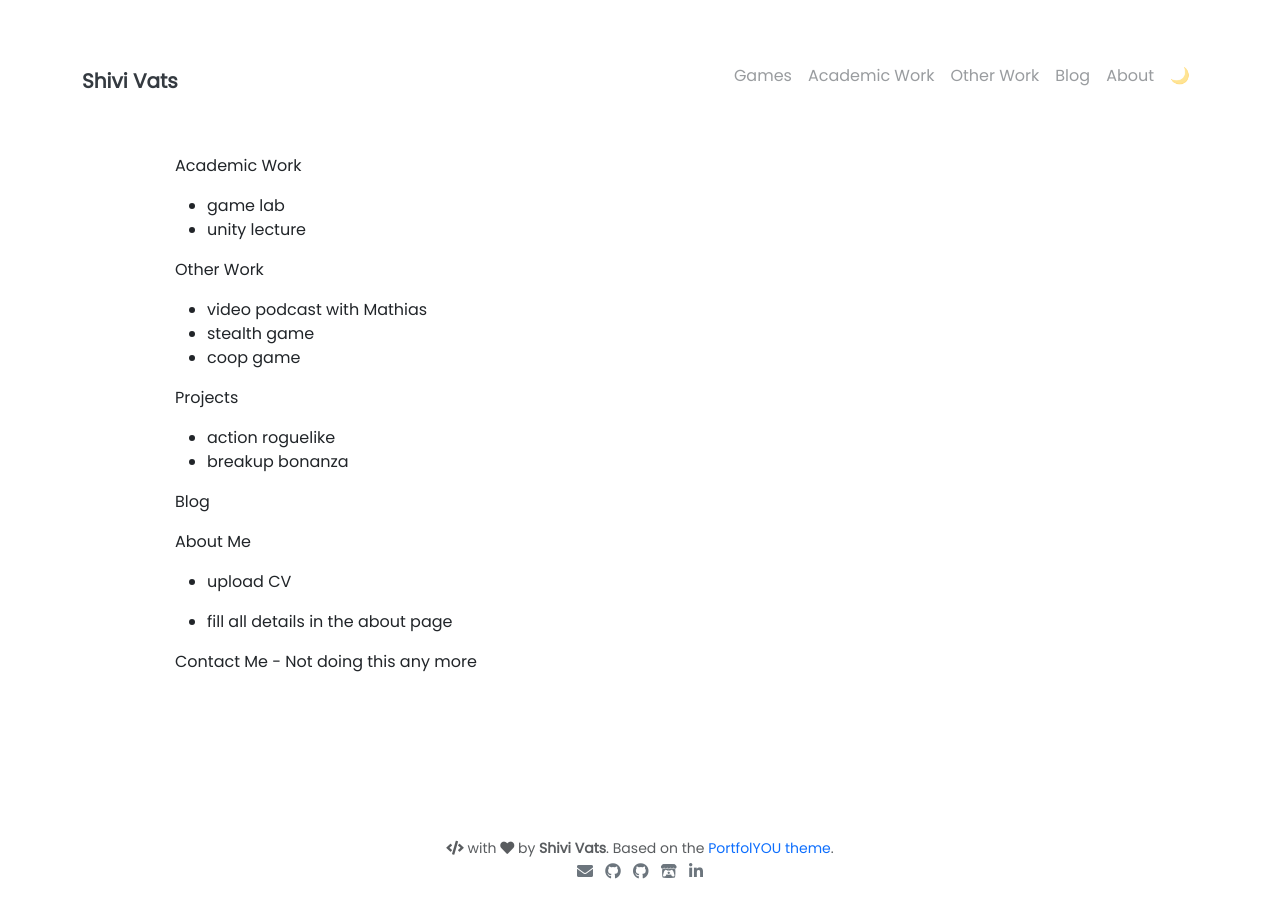
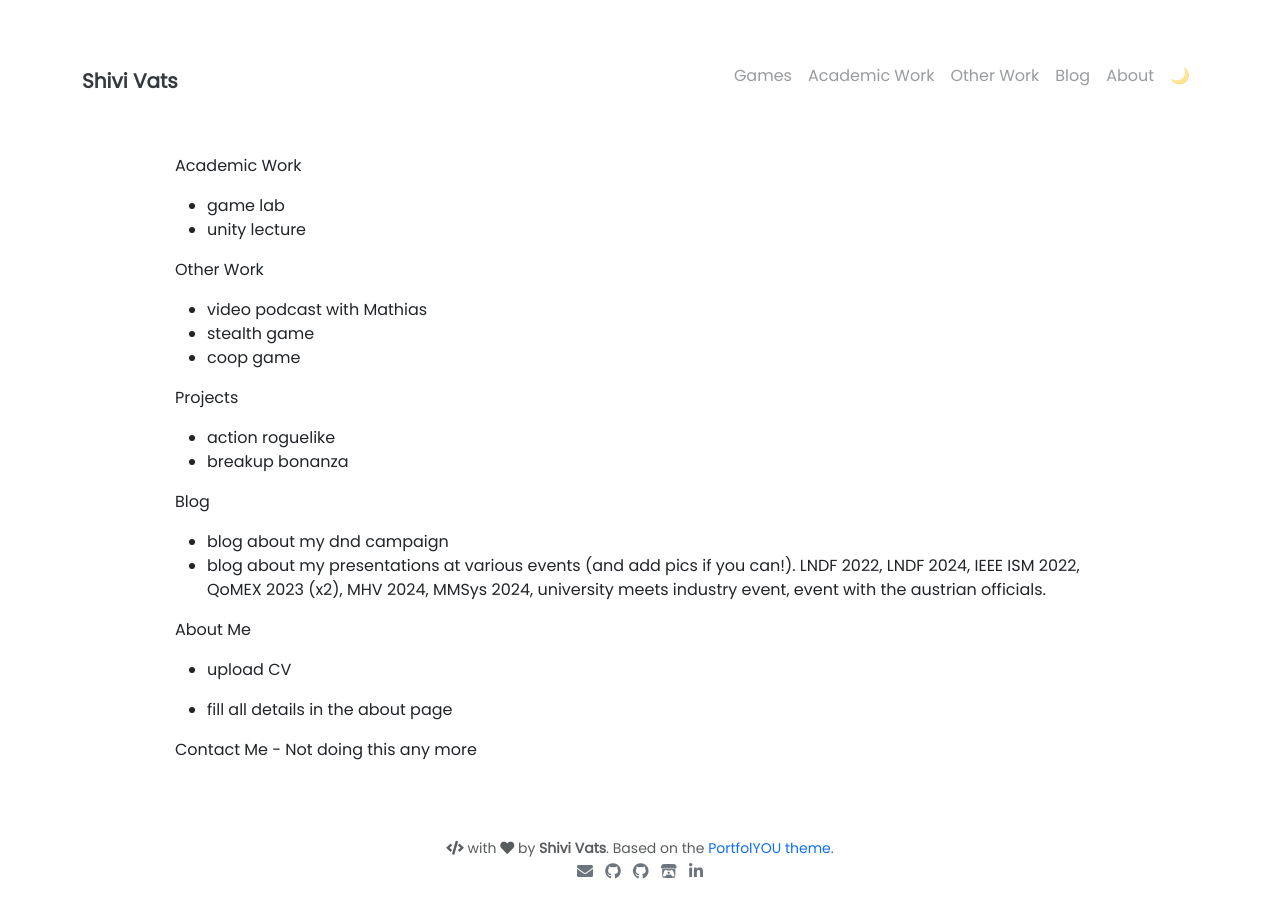
Before and after one commit to shivivats/shivivats.github.io, a Jekyll site: the page built from todo.md, in a window 1280 px wide. Built offline with Jekyll 4.4.1, drawn with Linux system fonts in a browser that asks for light colours; our own code applies the rules of GitHub Pages for plain Markdown files.

Commit message:
added a few more todo items

```diff
--- a/todo.md
+++ b/todo.md
@@ -13,6 +13,8 @@ Projects
 - breakup bonanza
 
 Blog
+- blog about my dnd campaign
+- blog about my presentations at various events (and add pics if you can!). LNDF 2022, LNDF 2024, IEEE ISM 2022, QoMEX 2023 (x2), MHV 2024, MMSys 2024, university meets industry event, event with the austrian officials.
 
 About Me
 - upload CV
```
